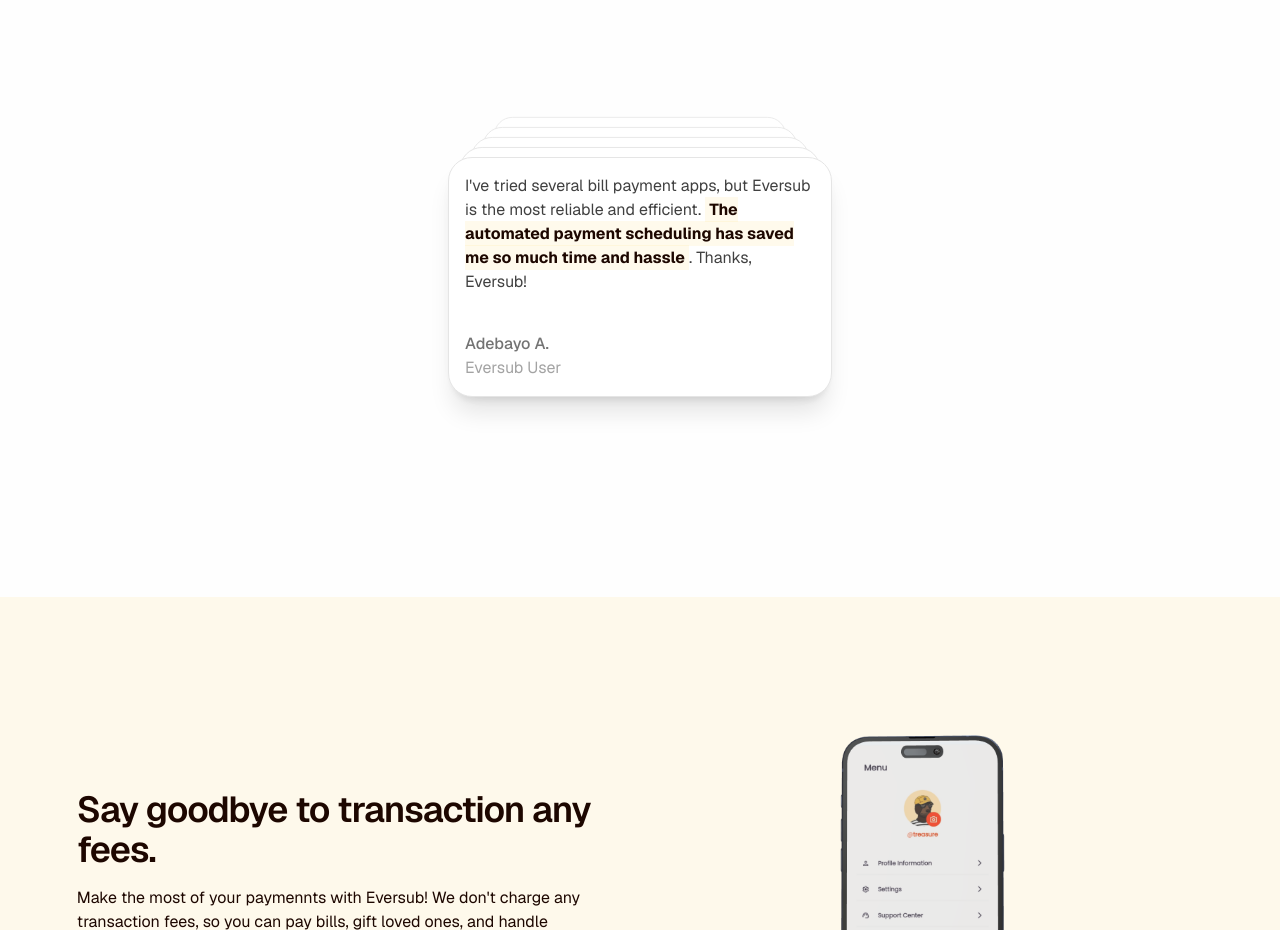
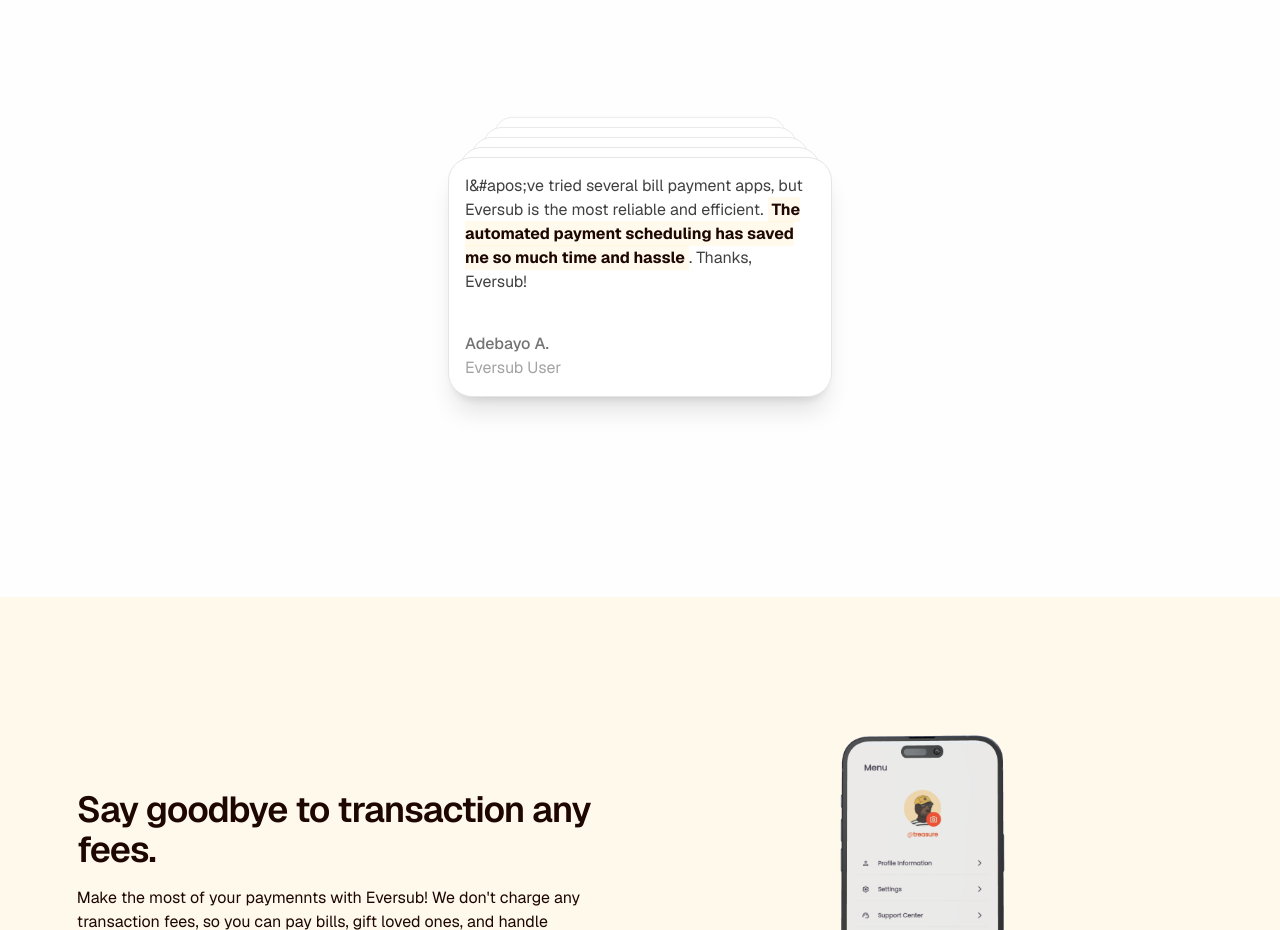
Before and after one commit to TreasureUzoma/Eversub-site, a Next.js app: page / in a window 1280 px wide. Shown: the part 1960-2890 px from the top of the page. Built offline with nearby package versions, Linux system fonts and the light colour scheme; a web font is replaced by a local one.

Commit message:
Update Testimonials.tsx fixes

```diff
--- a/app/components/pagesComponets/homeComponents/Testimonials.tsx
+++ b/app/components/pagesComponets/homeComponents/Testimonials.tsx
@@ -37,7 +37,7 @@ const CARDS = [
     designation: "Eversub User",
     content: (
       <p>
-        I've been using Eversub for my bill payments and subscription management, and it's been a game-changer!{" "}
+        I&#apos;ve been using Eversub for my bill payments and subscription management, and it&#apos;s been a game-changer!{" "}
         <Highlight>Easy to use, fast transactions, and great customer support</Highlight>. Highly recommended!
       </p>
     ),
@@ -60,7 +60,7 @@ const CARDS = [
     content: (
       <p>
         I was skeptical about using a new bill payment app, but Eversub has exceeded my expectations.{" "}
-        <Highlight>The user interface is intuitive, and the transaction process is seamless</Highlight>. I'm hooked!
+        <Highlight>The user interface is intuitive, and the transaction process is seamless</Highlight>. I&#apos; hooked!
       </p>
     ),
   },
@@ -70,7 +70,7 @@ const CARDS = [
     designation: "Eversub User",
     content: (
       <p>
-        Eversub's customer support team is top-notch! They helped me resolve an issue with my subscription management, and I was back up and running in no time.{" "}
+        Eversub&#apos; customer support team is top-notch! They helped me resolve an issue with my subscription management, and I was back up and running in no time.{" "}
         <Highlight>Great service, great app!</Highlight>
       </p>
     ),
@@ -81,7 +81,7 @@ const CARDS = [
     designation: "Eversub User",
     content: (
       <p>
-        I've tried several bill payment apps, but Eversub is the most reliable and efficient.{" "}
+        I&#apos;ve tried several bill payment apps, but Eversub is the most reliable and efficient.{" "}
         <Highlight>The automated payment scheduling has saved me so much time and hassle</Highlight>. Thanks, Eversub!
       </p>
     ),
```
